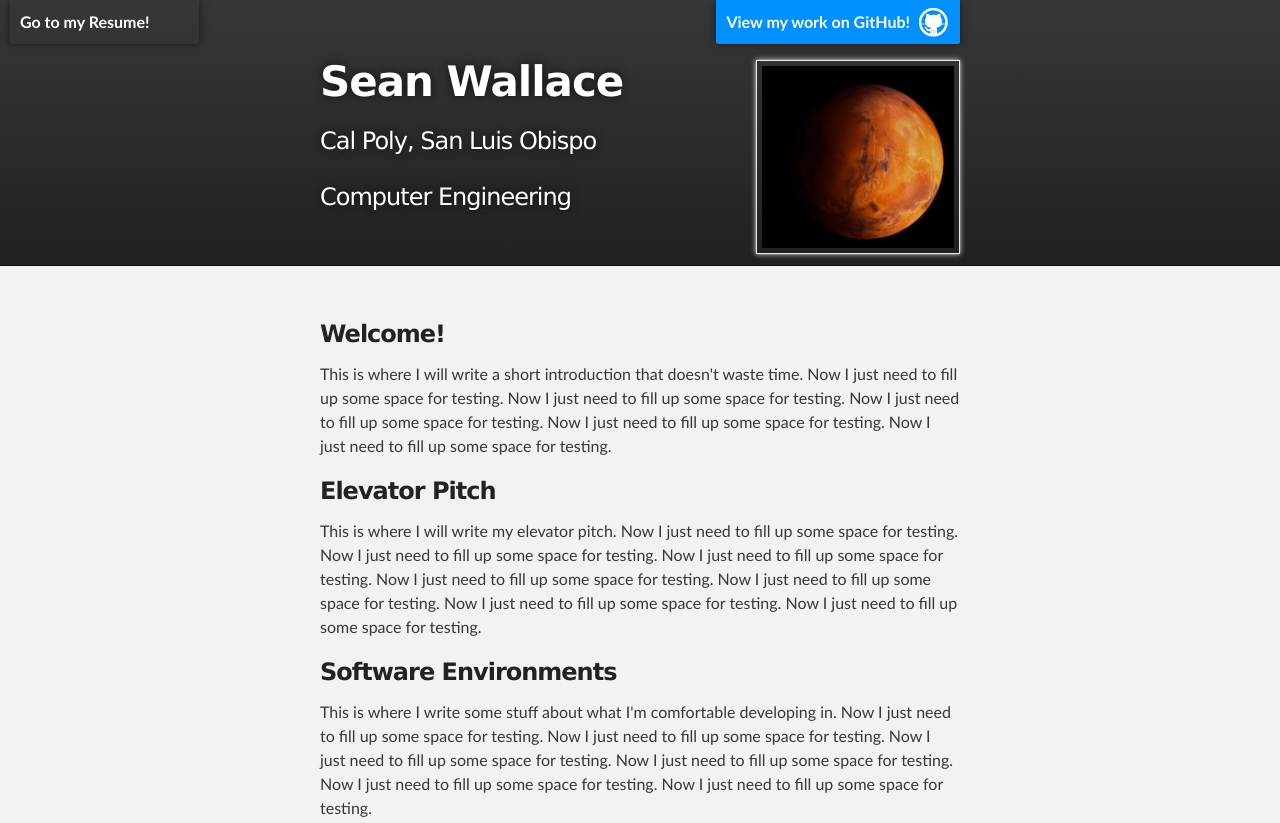
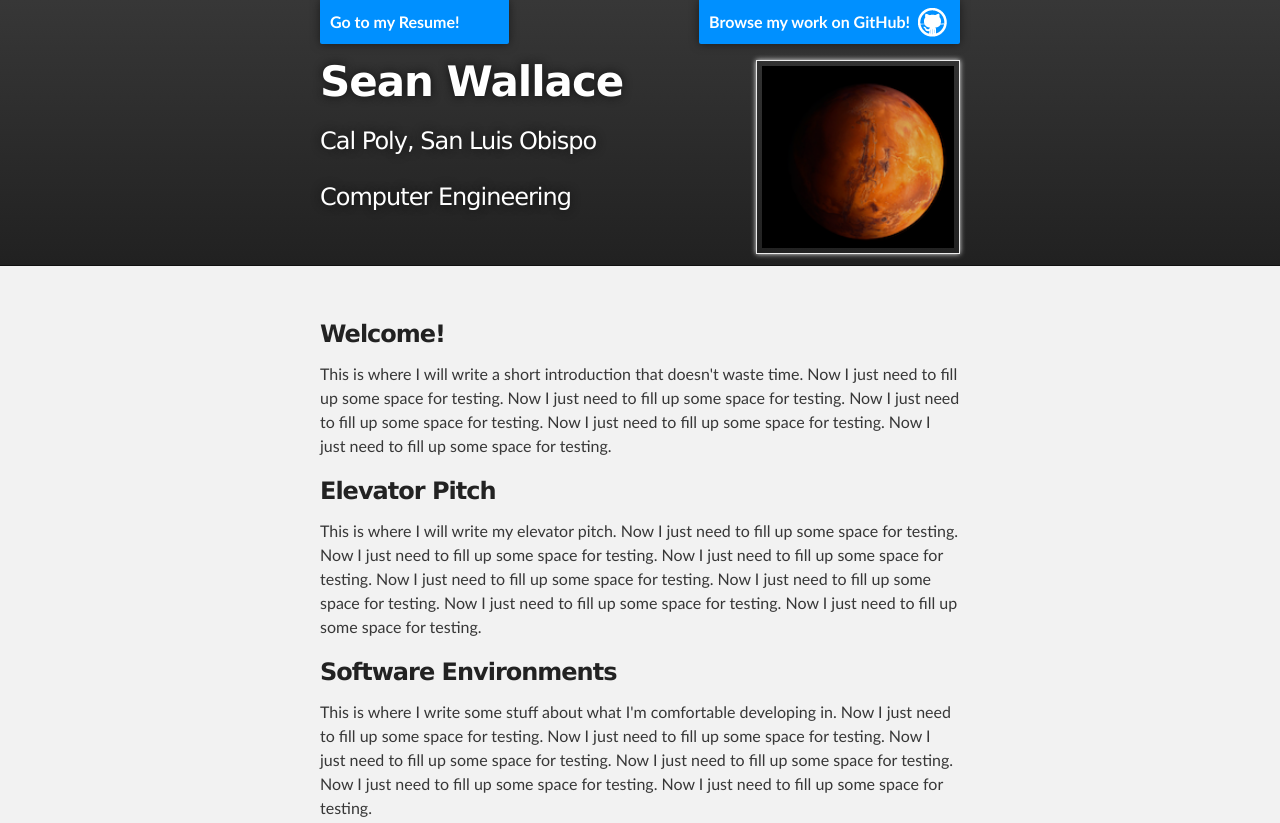
Before and after one commit to heatsink/heatsink.github.io-Storage, a plain HTML site: page index.html in a window 1280 px wide. Shown: the top 823 px of the page. Drawn offline with Linux system fonts and the light colour scheme.

Commit message:
Modify download Aesthetic & Improve theme scalability

```diff
--- a/index.html
+++ b/index.html
@@ -13,15 +13,11 @@
 
   <body>
 
-    <div id="header_wrap" class="outer">
-        <a id="resume_banner" href="https://github.com/heatsink/heatsink.github.io/blob/master/documents/test_file.txt">Go to my Resume!</a>
-
-    </div>
-
     <!-- HEADER -->
     <div id="header_wrap" class="outer">
         <header class="inner">
-          <a id="forkme_banner" href="https://github.com/heatsink">View my work on GitHub!</a>
+          <a id="resume_banner" href="https://github.com/heatsink/heatsink.github.io/blob/master/documents/test_file.txt">Go to my Resume!</a>
+          <a id="forkme_banner" href="https://github.com/heatsink">Browse my work on GitHub!</a>
 
 
           <img height = "30%" width="30%" img src="images/mars_test.png" alt="Test Image" align="right"/>
--- a/stylesheets/stylesheet.css
+++ b/stylesheets/stylesheet.css
@@ -279,7 +279,7 @@ Full-Width Styles
   z-index: 10;
   padding: 10px 50px 10px 10px;
   color: #fff;
-  /*background: url('../images/blacktocat.png') #0090ff no-repeat 95% 50%;*/
+  background: #0090ff no-repeat 95% 50%;
   font-weight: 700;
   box-shadow: 0 0 10px rgba(0,0,0,.5);
   border-bottom-left-radius: 2px;
```
